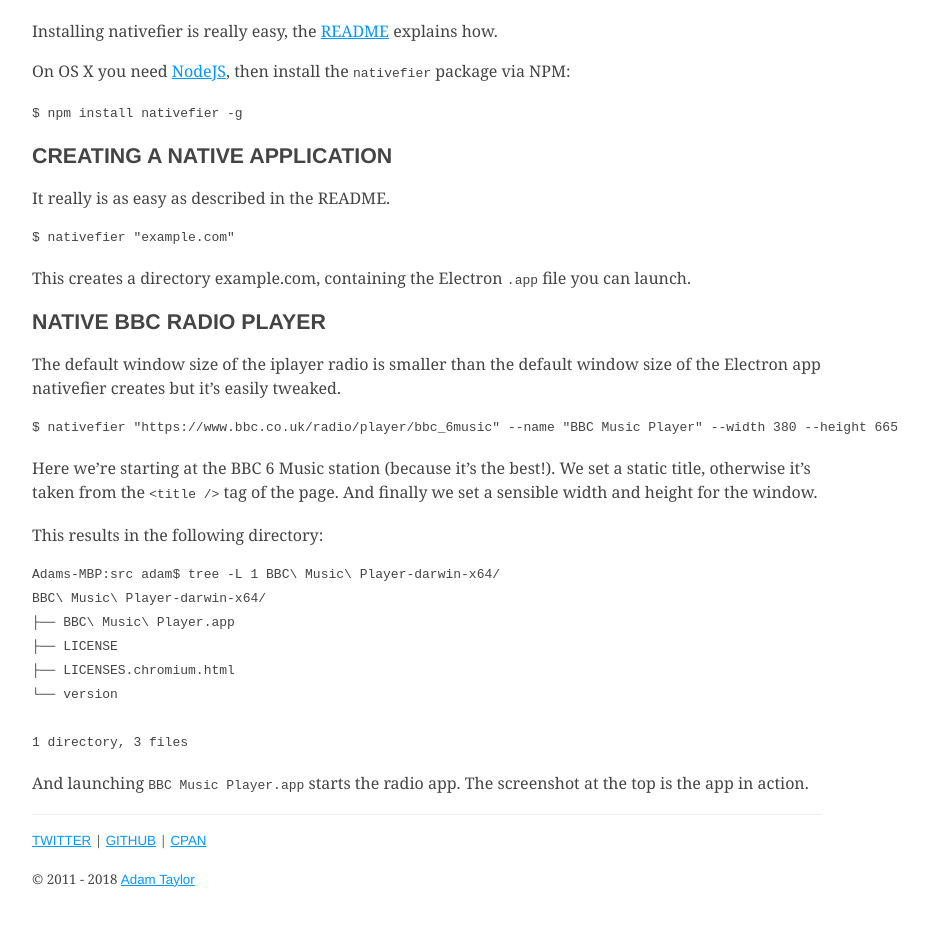
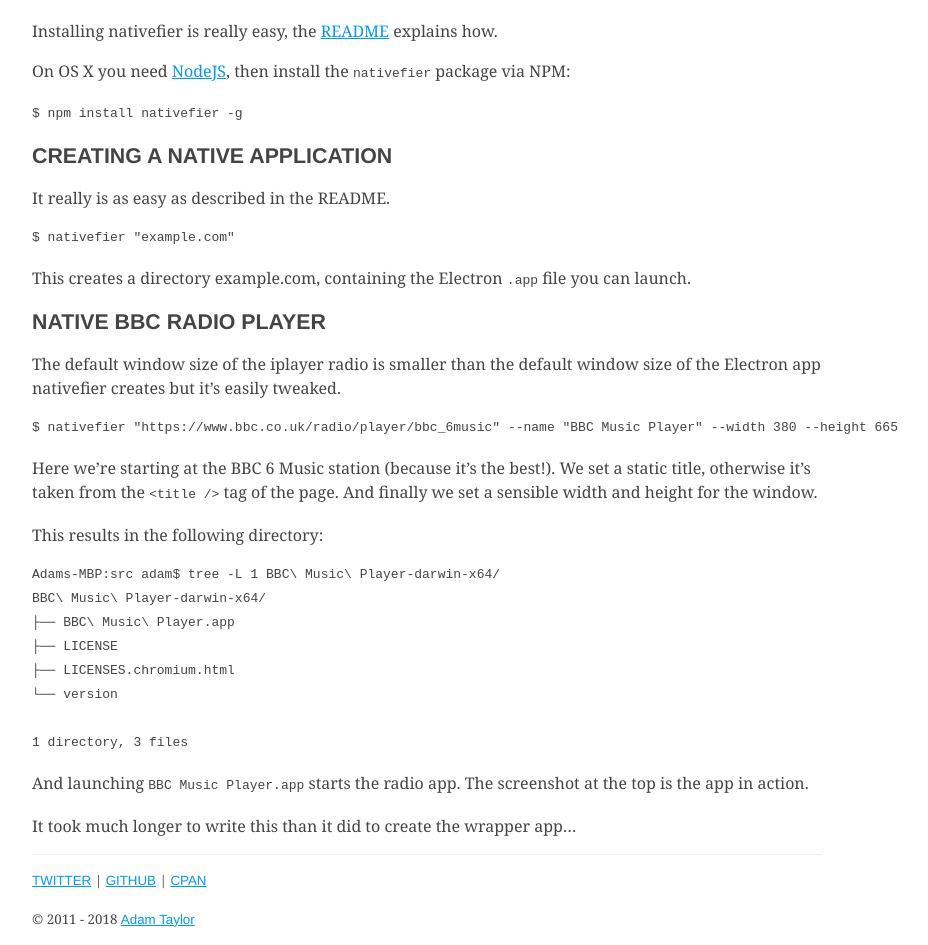
Before and after one commit to adamtaylor/adamtaylor.github.io, a Jekyll site: the page built from _posts/2018-07-18-native-web-applications-os-x.md, in a window 1280 px wide. Shown: the part 929-1874 px from the top of the page, without its empty margins (213-1141 px from the left). Built offline with Jekyll 4.4.1, drawn with Linux system fonts in a browser that asks for light colours; before the commit the page ends 1834 px from its top, so only the background shows below that.

Commit message:
Add note about length of time to create app

```diff
--- a/_posts/2018-07-18-native-web-applications-os-x.md
+++ b/_posts/2018-07-18-native-web-applications-os-x.md
@@ -66,3 +66,5 @@
 
 And launching `BBC Music Player.app` starts the radio app. The screenshot at
 the top is the app in action.
+
+It took much longer to write this than it did to create the wrapper app...
```
